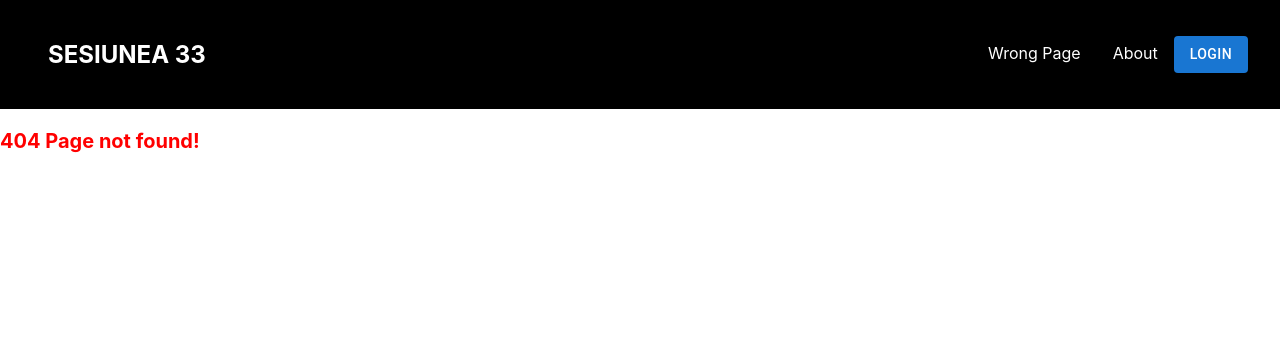
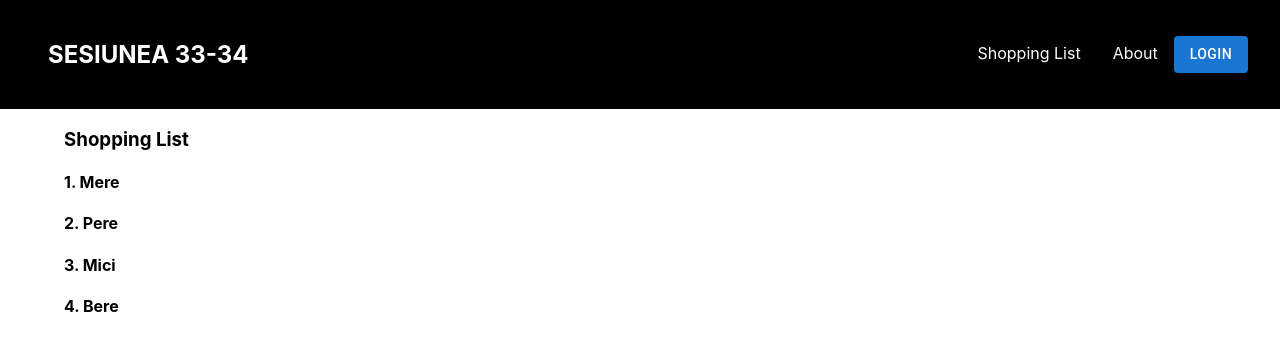
Before and after one commit to daniel-sava/it-school-feb-2023, a React (Create React App) app: page /shopping-list in a window 1280 px wide. Before the commit this address had no page. Shown: the top 350 px of the page. Built offline with nearby package versions, Linux system fonts and the light colour scheme.

Commit message:
Sesiunea 34 inceput

```diff
--- a/src/App.jsx
+++ b/src/App.jsx
@@ -4,6 +4,7 @@ import About from "./pages/About";
 import Home from "./pages/Home";
 import Login from "./pages/Login";
 import PageDoesNotExist from "./pages/PageDoesNotExist";
+import Shopping from "./pages/Shopping";
 
 function App() {
     return (
@@ -12,6 +13,7 @@ function App() {
                 <Route index element={<Home />} />
                 <Route path="about" element={<About />} />
                 <Route path="login" element={<Login />} />
+                <Route path="shopping-list" element={<Shopping />} />
                 <Route path="*" element={<PageDoesNotExist />} />
             </Route>
         </Routes>
--- a/src/Layout.jsx
+++ b/src/Layout.jsx
@@ -3,16 +3,15 @@ import { Link, Outlet } from "react-router-dom";
 import styles from "./Layout.module.css";
 
 export default function Layout() {
-    console.log(styles);
     return (
         <div>
             <div className={styles.navbar}>
                 <Link className={styles.link} to="/">
-                    <p className={styles.logo}>SESIUNEA 33</p>
+                    <p className={styles.logo}>SESIUNEA 33-34</p>
                 </Link>
                 <div>
-                    <Link className={styles.link} to="djsgadhagfdh">
-                        Wrong Page
+                    <Link className={styles.link} to="shopping-list">
+                        Shopping List
                     </Link>
                     <Link className={styles.link} to="about">
                         About
--- /dev/null
+++ b/src/components/ShoppingList.jsx
@@ -0,0 +1,14 @@
+import ShoppingListItem from "./ShoppingListItem";
+
+function ShoppingList({ items, addItem }) {
+    return (
+        <>
+            <h3>Shopping List</h3>
+            {items.map((item, index) => {
+                return <ShoppingListItem key={index} item={item} />;
+            })}
+        </>
+    );
+}
+
+export default ShoppingList;
--- /dev/null
+++ b/src/components/ShoppingListItem.jsx
@@ -0,0 +1,9 @@
+export default function ShoppingListItem({ item }) {
+    return (
+        <>
+            <h4>
+                {item.id}. {item.name}
+            </h4>
+        </>
+    );
+}
--- /dev/null
+++ b/src/pages/Shopping.jsx
@@ -0,0 +1,33 @@
+import Container from "@mui/material/Container";
+import ShoppingList from "../components/ShoppingList";
+
+import { useState } from "react";
+
+const shoppingListItems = [
+    {
+        id: 1,
+        name: "Mere",
+    },
+    {
+        id: 2,
+        name: "Pere",
+    },
+    {
+        id: 3,
+        name: "Mici",
+    },
+    {
+        id: 4,
+        name: "Bere",
+    },
+];
+
+export default function Shopping() {
+    const [items, setItems] = useState(shoppingListItems);
+
+    return (
+        <Container>
+            <ShoppingList items={items} />
+        </Container>
+    );
+}
```
